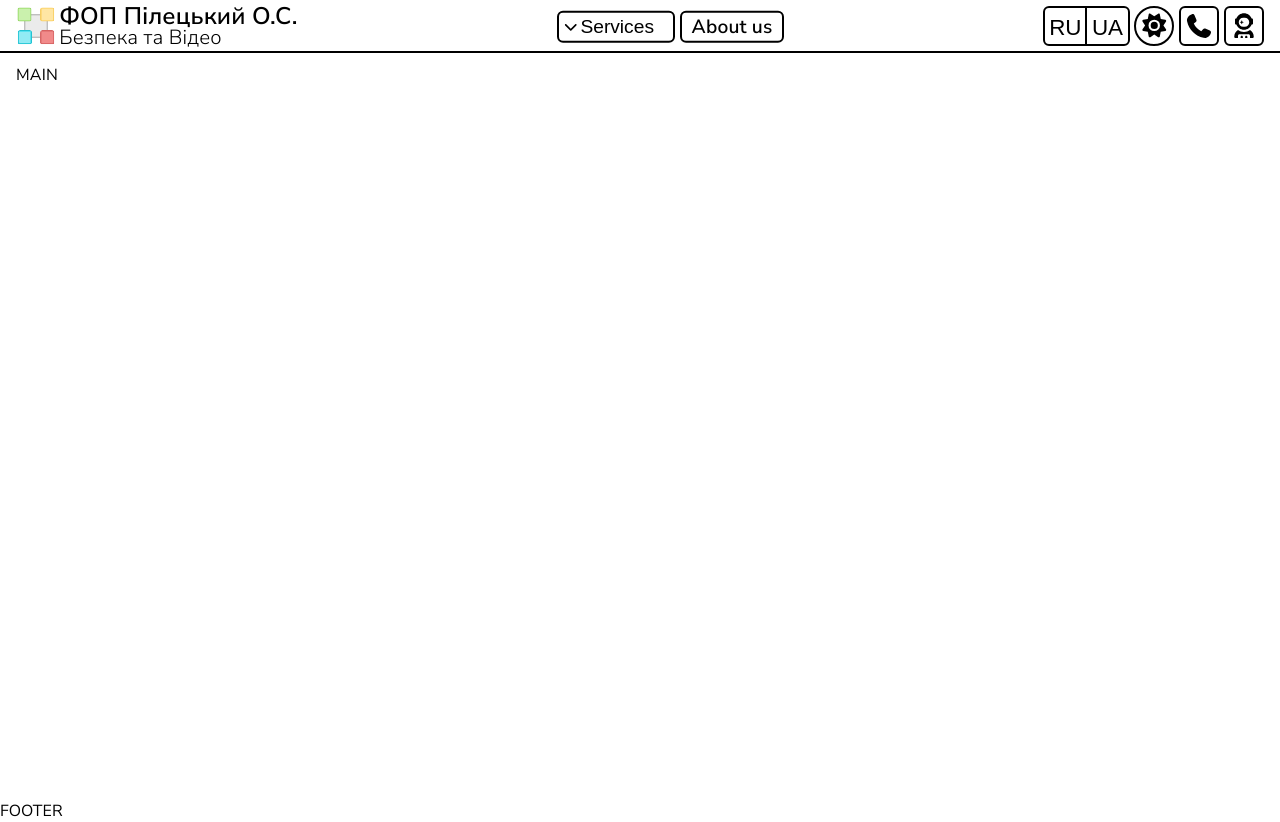
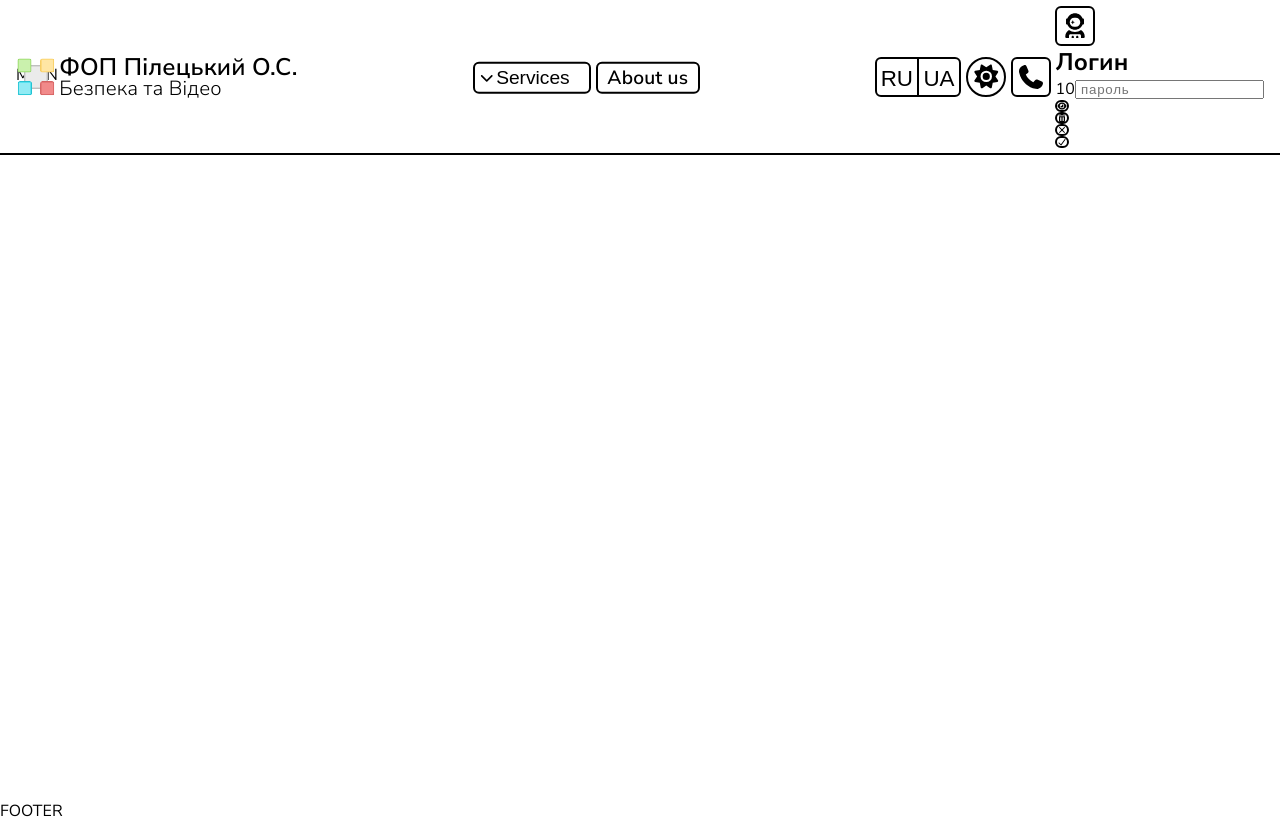
Before and after one commit to Vaygr99/AlarmVideoASP, a React (Vite) app in the folder client/: page / in a window 1280 px wide. Built offline with nearby package versions, Linux system fonts and the light colour scheme.

Commit message:
feat(header): add admin form to mini area

```diff
--- a/client/src/components/header/mini/admin/Admin.jsx
+++ b/client/src/components/header/mini/admin/Admin.jsx
@@ -1,9 +1,13 @@
 import { faUserAstronaut } from "@fortawesome/free-solid-svg-icons";
+import { useState } from "react";
 
 import SquareIconButton from "../../../ui/buttons/squareIconButton/SquareIconButton.jsx";
+import AdminForm from "../../../ui/forms/adminForm/AdminForm.jsx";
 
 // Admin container from mini area (button + form)
 function Admin() {
+  const [open, setOpen] = useState(true);
+
   return (
     <>
       {/* button + authorization form */}
@@ -12,6 +16,7 @@ function Admin() {
           className="top-square-button"
           icon={faUserAstronaut}
         />
+        {open && <AdminForm onClick={() => setOpen(false)} />}
       </div>
     </>
   );
```
